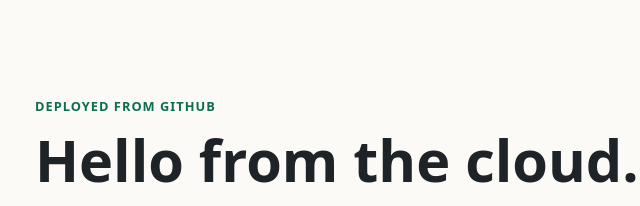
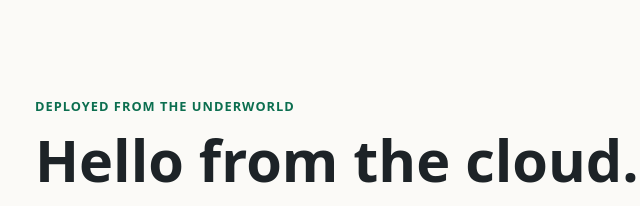
Before and after one commit to ericksenjadon/testing-coastIT, a plain HTML site: page index.html in a window 1280 px wide. Shown: the top 206 px of the page, 265-905 px from the left. Drawn offline with Linux system fonts and the light colour scheme; no server answers.

Commit message:
Update index.html

```diff
--- a/index.html
+++ b/index.html
@@ -9,7 +9,7 @@
 </head>
 <body>
   <header class="hero">
-    <p class="eyebrow">Deployed from GitHub</p>
+    <p class="eyebrow">Deployed from THE UNDERWORLD</p>
     <h1>Hello from the cloud.</h1>
     <p class="lede">This page lives in a Git repository. Every push to <code>main</code> updates the servers behind it, and the fleet grows or shrinks with demand.</p>
     <a class="button" href="#how">How it works</a>
```
